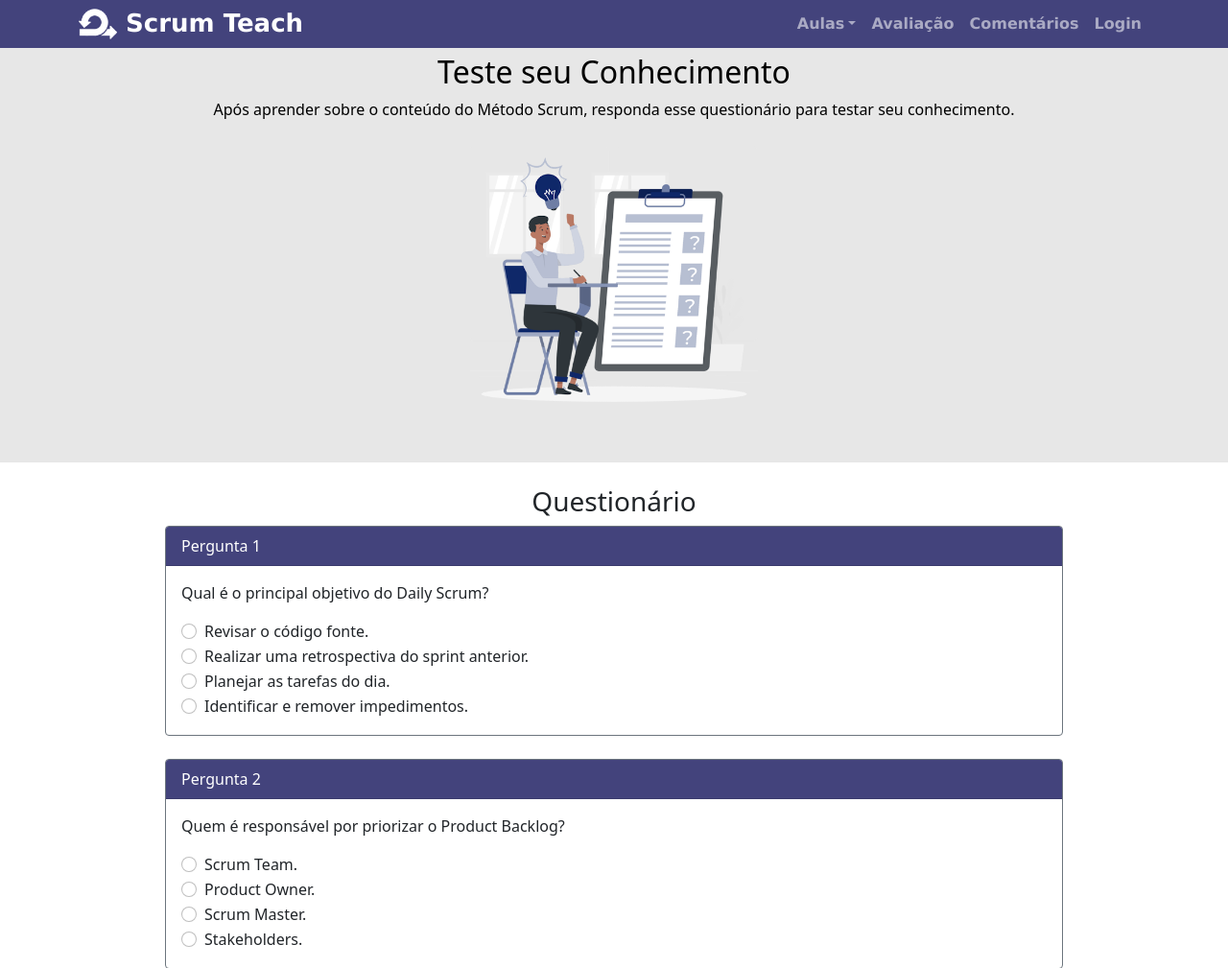
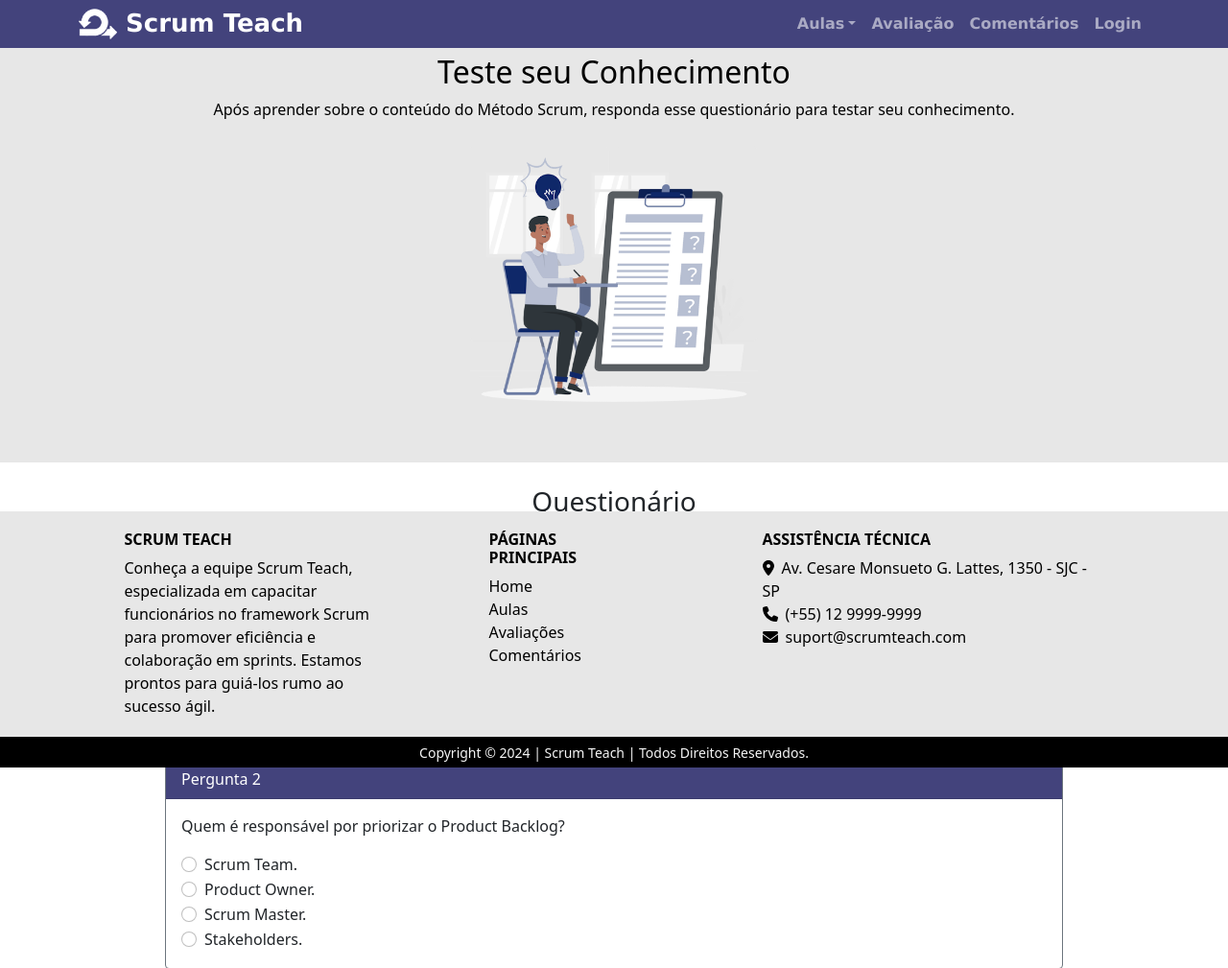
Before and after one commit to Templasan/API---ADS-semestre-1, a Flask app: page /avaliacao in a window 1280 px wide. Shown: the top 1009 px of the page at 96% size. Run offline with Flask 3, Linux system fonts and the light colour scheme; some libraries are stand-ins or nearby versions.

Commit message:
Update base.html

```diff
--- a/src/templates/base.html
+++ b/src/templates/base.html
@@ -75,7 +75,7 @@
     {% endblock %}
 
     <!--Footer-->
-    <footer class="text-center text-lg-start bg-body-tertiary bg-gray pt-1">
+    <footer class="ft text-center text-lg-start bg-body-tertiary bg-gray pt-1">
         <section class="">
             <div class="container text-center text-md-start">
                 <div class="row mt-3">
@@ -110,12 +110,12 @@
                 </div>
             </div>
         </section>
+         <div class=" copyright text-center">
+            <div class="container py-1"><small>Copyright &copy; 2024 | Scrum Teach | Todos Direitos Reservados.</small></div>
+        </div>
     </footer>
 
-    <!--Copyright-->
-    <div class="copyright text-center">
-        <div class="container py-1"><small>Copyright &copy; 2024 | Scrum Teach | Todos Direitos Reservados.</small></div>
-    </div>
+
 
     <!--Bootstrap Java-->
     <script src="https://cdn.jsdelivr.net/npm/bootstrap@5.0.2/dist/js/bootstrap.bundle.min.js" integrity="sha384-MrcW6ZMFYlzcLA8Nl+NtUVF0sA7MsXsP1UyJoMp4YLEuNSfAP+JcXn/tWtIaxVXM" crossorigin="anonymous"></script>
```
